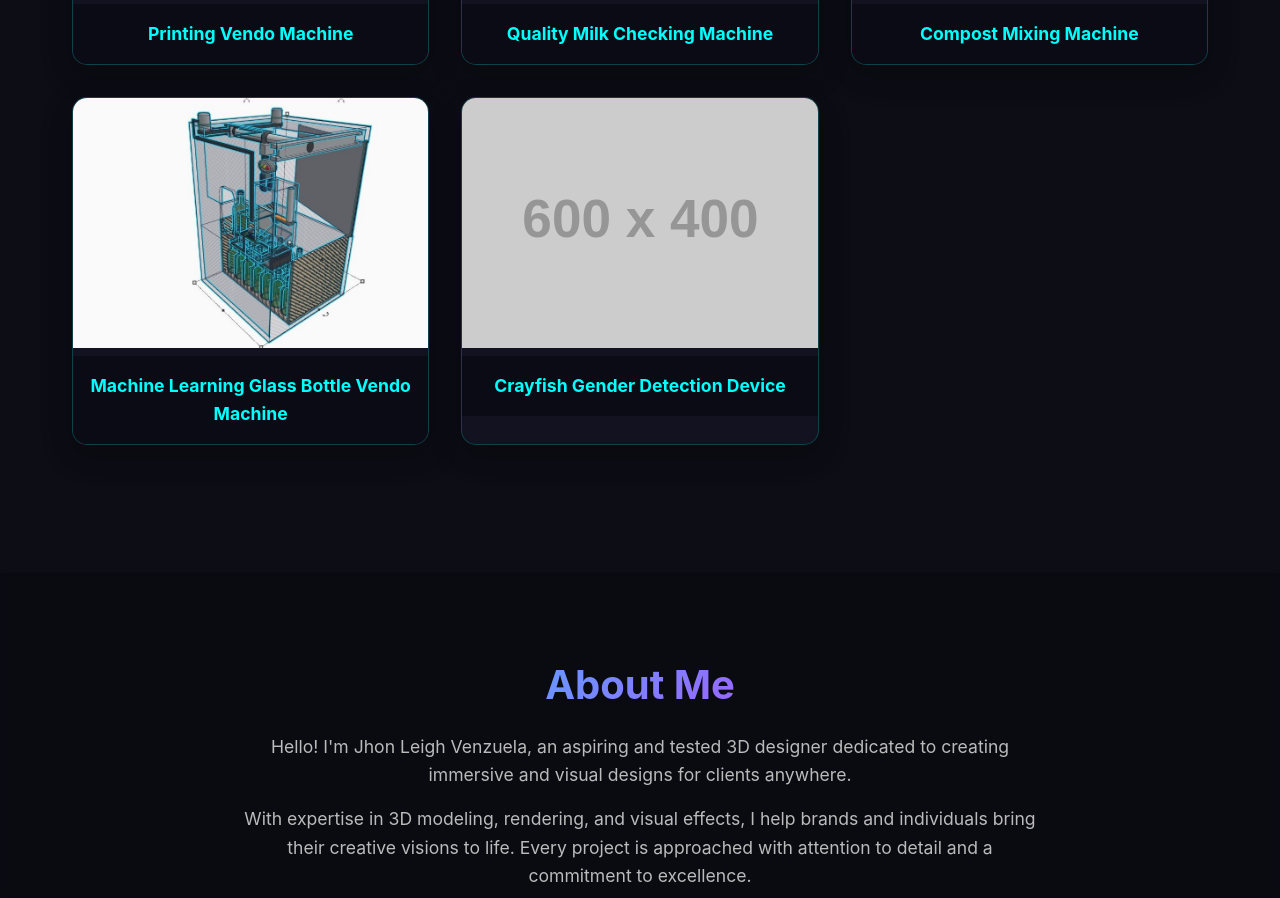
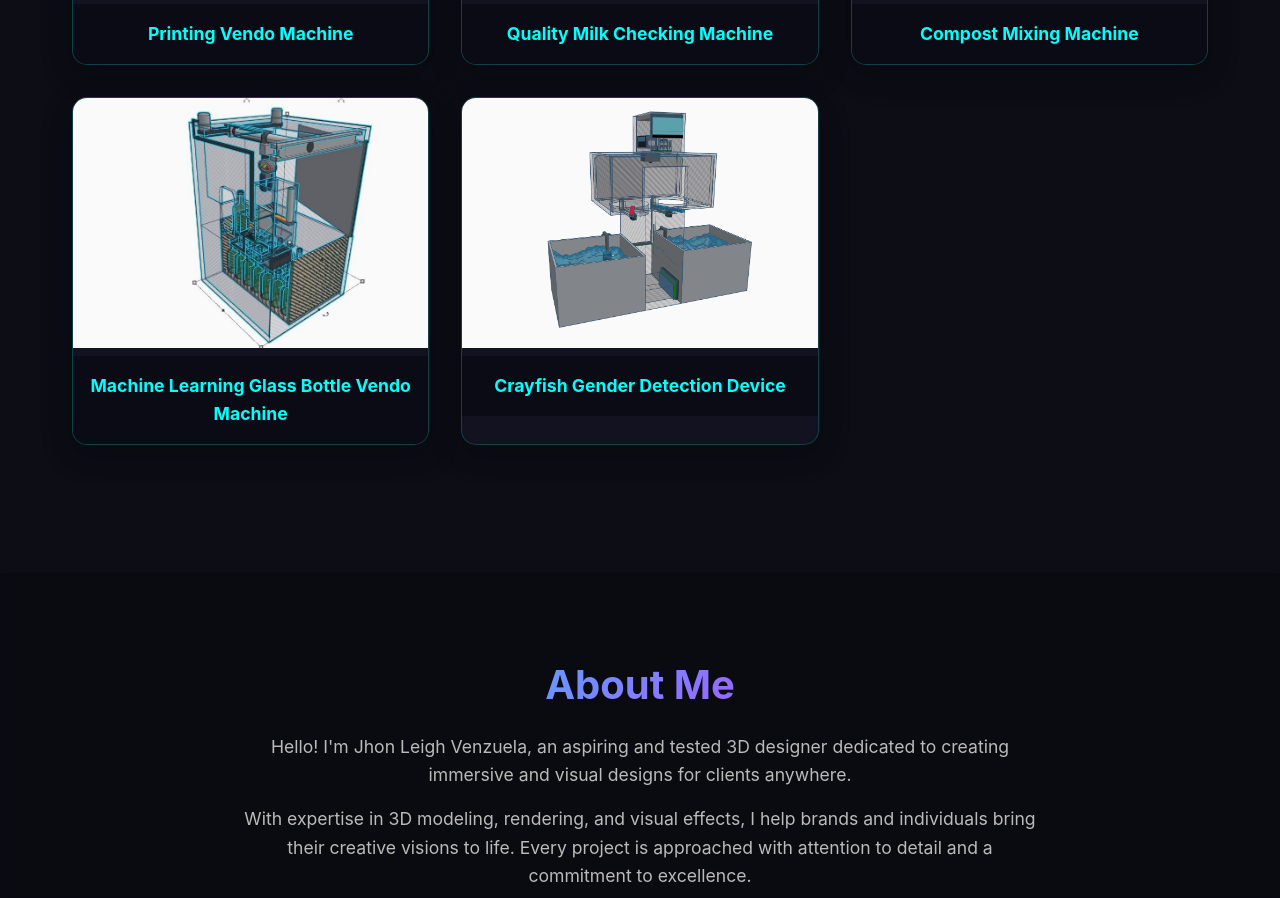
Before and after one commit to schoolojt7-rgb/jlav-3d-works, a plain HTML site: page index.html in a window 1280 px wide. Shown: the part 2695-3593 px from the top of the page. Drawn offline with Linux system fonts and the light colour scheme; placeholder pictures from the web are drawn by us.

Commit message:
Added crayfish project image

```diff
--- a/index.html
+++ b/index.html
@@ -651,7 +651,7 @@
 
             { title: "Machine Learning Glass Bottle Vendo Machine", image: "images/16.jpg" },
 
-            { title: "Crayfish Gender Detection Device", image: "images/crayfish.jpg" }
+            { title: "Crayfish Gender Detection Device", image: "images/17.png" }
         ];
         const skills = [
             "3D Modeling",
```
